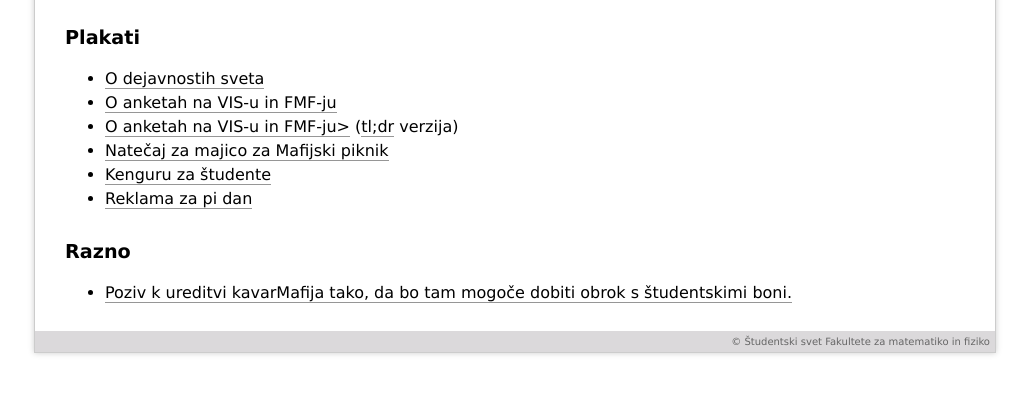
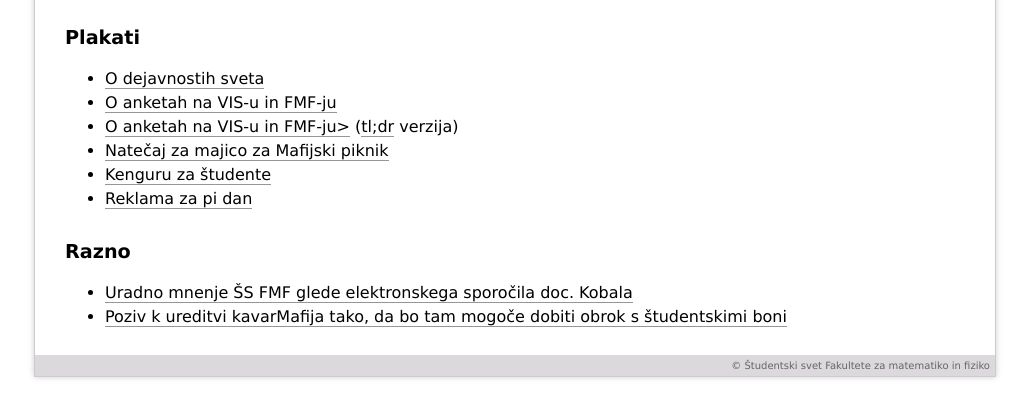
Before and after one commit to FMF-studenti/studentski-svet, a PHP site: page /legal in a window 1280 px wide. Shown: the part 733-1135 px from the top of the page, without its empty margins (125-1154 px from the left). Before the commit the page ends 1088 px from the top, so only its background shows below. Run offline with PHP 8.4, Linux system fonts and the light colour scheme.

Commit message:
Kobal mnenje.

```diff
--- a/legal.php
+++ b/legal.php
@@ -55,7 +55,8 @@
 
 <h2>Razno</h2>
 <ul>
-<li><a href="/dokumenti/poziv_mafija.pdf">Poziv k ureditvi kavarMafija tako, da bo tam mogoče dobiti obrok s študentskimi boni.</a></li>
+  <li><a href="/dokumenti/kobal.pdf"> Uradno mnenje ŠS FMF glede elektronskega sporočila doc. Kobala</a></li>
+  <li><a href="/dokumenti/poziv_mafija.pdf">Poziv k ureditvi kavarMafija tako, da bo tam mogoče dobiti obrok s študentskimi boni</a></li>
 </ul>
 
 <?php require_once 'footer.php'; ?>
```
Also changed, not shown: dokumenti/Slyka.png (added), 2 other files.
